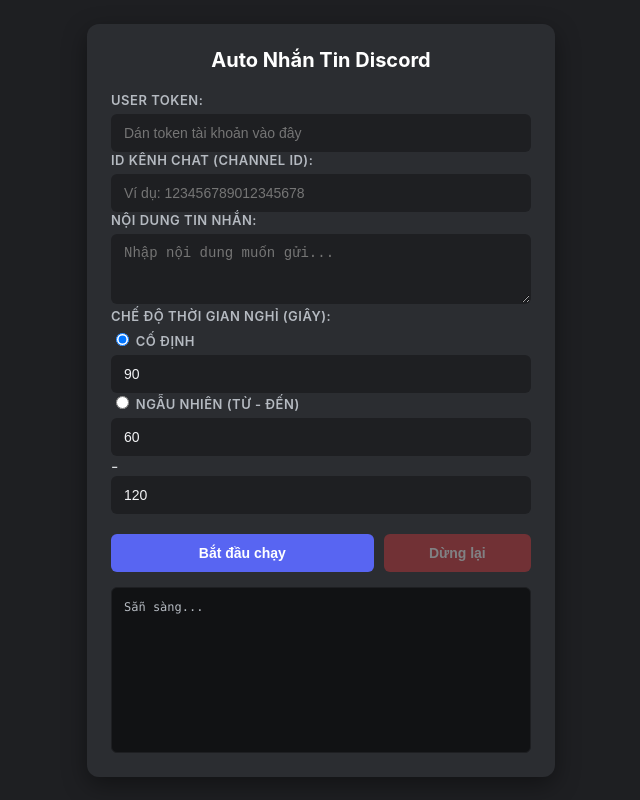
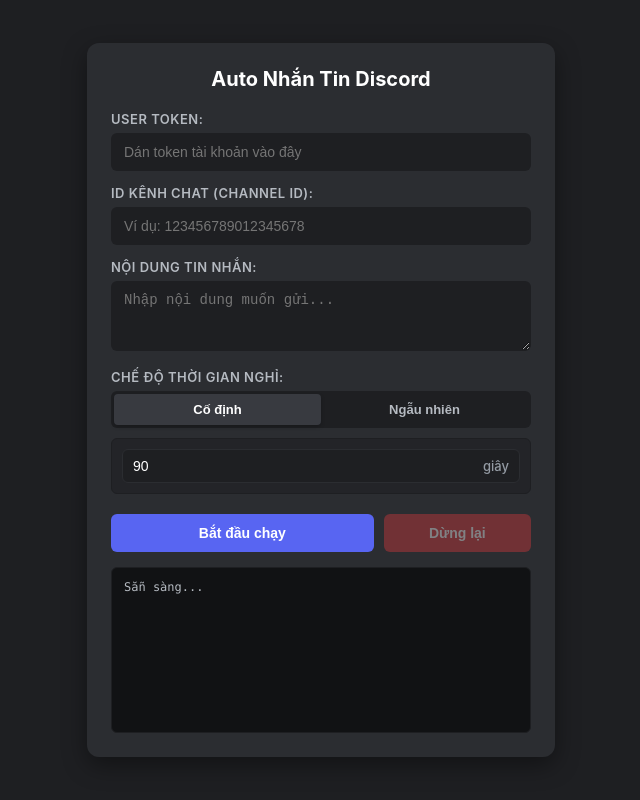
Before and after one commit to Thanhan3k/self-bot-autoq, a website: page index.html in a window 1280 px wide. Shown: the whole page, without its empty margins (319-959 px from the left). Drawn offline with Linux system fonts and the light colour scheme.

Commit message:
Update index.html

```diff
--- a/index.html
+++ b/index.html
@@ -11,31 +11,48 @@
 <div class="container">
     <h2>Auto Nhắn Tin Discord</h2>
 
+    <div class="form-group">
         <label>User Token:</label>
         <input type="password" id="token" placeholder="Dán token tài khoản vào đây">
+    </div>
 
+    <div class="form-group">
         <label>ID Kênh Chat (Channel ID):</label>
         <input type="text" id="channelId" placeholder="Ví dụ: 123456789012345678">
+    </div>
 
+    <div class="form-group">
         <label>Nội dung tin nhắn:</label>
         <textarea id="message" rows="3" placeholder="Nhập nội dung muốn gửi..."></textarea>
-
-    <label>Chế độ thời gian nghỉ (giây):</label>
-    <div class="time-mode">
-        <label class="radio-label">
-            <input type="radio" name="delayMode" value="fixed" checked onchange="toggleDelayMode()"> Cố định
-        </label>
-        <input type="number" id="fixedDelay" value="90" min="1" placeholder="Số giây cố định">
     </div>
 
-    <div class="time-mode">
-        <label class="radio-label">
-            <input type="radio" name="delayMode" value="random" onchange="toggleDelayMode()"> Ngẫu nhiên (Từ - Đến)
-        </label>
-        <div class="range-inputs">
-            <input type="number" id="minDelay" value="60" min="1" placeholder="Từ (giây)" disabled>
-            <span>-</span>
-            <input type="number" id="maxDelay" value="120" min="1" placeholder="Đến (giây)" disabled>
+    <div class="form-group">
+        <label>Chế độ thời gian nghỉ:</label>
+        <div class="mode-tabs">
+            <button type="button" class="tab-btn active" data-mode="fixed" onclick="switchMode('fixed')">Cố định</button>
+            <button type="button" class="tab-btn" data-mode="random" onclick="switchMode('random')">Ngẫu nhiên</button>
+        </div>
+
+        <div id="fixedContainer" class="time-panel">
+            <div class="input-with-unit">
+                <input type="number" id="fixedDelay" value="90" min="1">
+                <span class="unit">giây</span>
+            </div>
+        </div>
+
+        <div id="randomContainer" class="time-panel" style="display: none;">
+            <div class="range-wrapper">
+                <div class="input-with-unit">
+                    <span class="sub-label">Từ</span>
+                    <input type="number" id="minDelay" value="60" min="1">
+                </div>
+                <span class="range-dash">đến</span>
+                <div class="input-with-unit">
+                    <span class="sub-label">Đến</span>
+                    <input type="number" id="maxDelay" value="120" min="1">
+                </div>
+                <span class="unit">giây</span>
+            </div>
         </div>
     </div>
 
@@ -50,21 +67,28 @@
 <script>
     let timer = null;
     let isRunning = false;
+    let currentMode = 'fixed';
 
-    function toggleDelayMode() {
-        const mode = document.querySelector('input[name="delayMode"]:checked').value;
-        const fixedInput = document.getElementById('fixedDelay');
-        const minInput = document.getElementById('minDelay');
-        const maxInput = document.getElementById('maxDelay');
+    function switchMode(mode) {
+        currentMode = mode;
+        const fixedContainer = document.getElementById('fixedContainer');
+        const randomContainer = document.getElementById('randomContainer');
+        const buttons = document.querySelectorAll('.tab-btn');
+
+        buttons.forEach(btn => {
+            if (btn.getAttribute('data-mode') === mode) {
+                btn.classList.add('active');
+            } else {
+                btn.classList.remove('active');
+            }
+        });
 
         if (mode === 'fixed') {
-            fixedInput.disabled = false;
-            minInput.disabled = true;
-            maxInput.disabled = true;
+            fixedContainer.style.display = 'block';
+            randomContainer.style.display = 'none';
         } else {
-            fixedInput.disabled = true;
-            minInput.disabled = false;
-            maxInput.disabled = false;
+            fixedContainer.style.display = 'none';
+            randomContainer.style.display = 'block';
         }
     }
 
@@ -102,8 +126,7 @@
     }
 
     function getNextDelay() {
-        const mode = document.querySelector('input[name="delayMode"]:checked').value;
-        if (mode === 'fixed') {
+        if (currentMode === 'fixed') {
             return parseInt(document.getElementById('fixedDelay').value);
         } else {
             const min = parseInt(document.getElementById('minDelay').value);
@@ -130,14 +153,13 @@
         const token = document.getElementById('token').value.trim();
         const channelId = document.getElementById('channelId').value.trim();
         const message = document.getElementById('message').value.trim();
-        const mode = document.querySelector('input[name="delayMode"]:checked').value;
 
         if (!token || !channelId || !message) {
             alert('Vui lòng điền đầy đủ Token, ID kênh và Nội dung!');
             return;
         }
 
-        if (mode === 'fixed') {
+        if (currentMode === 'fixed') {
             const fixedSec = parseInt(document.getElementById('fixedDelay').value);
             if (isNaN(fixedSec) || fixedSec < 1) {
                 alert('Thời gian cố định phải lớn hơn 0 giây!');
```
Lines whose indentation alone changed are shown as unchanged.
